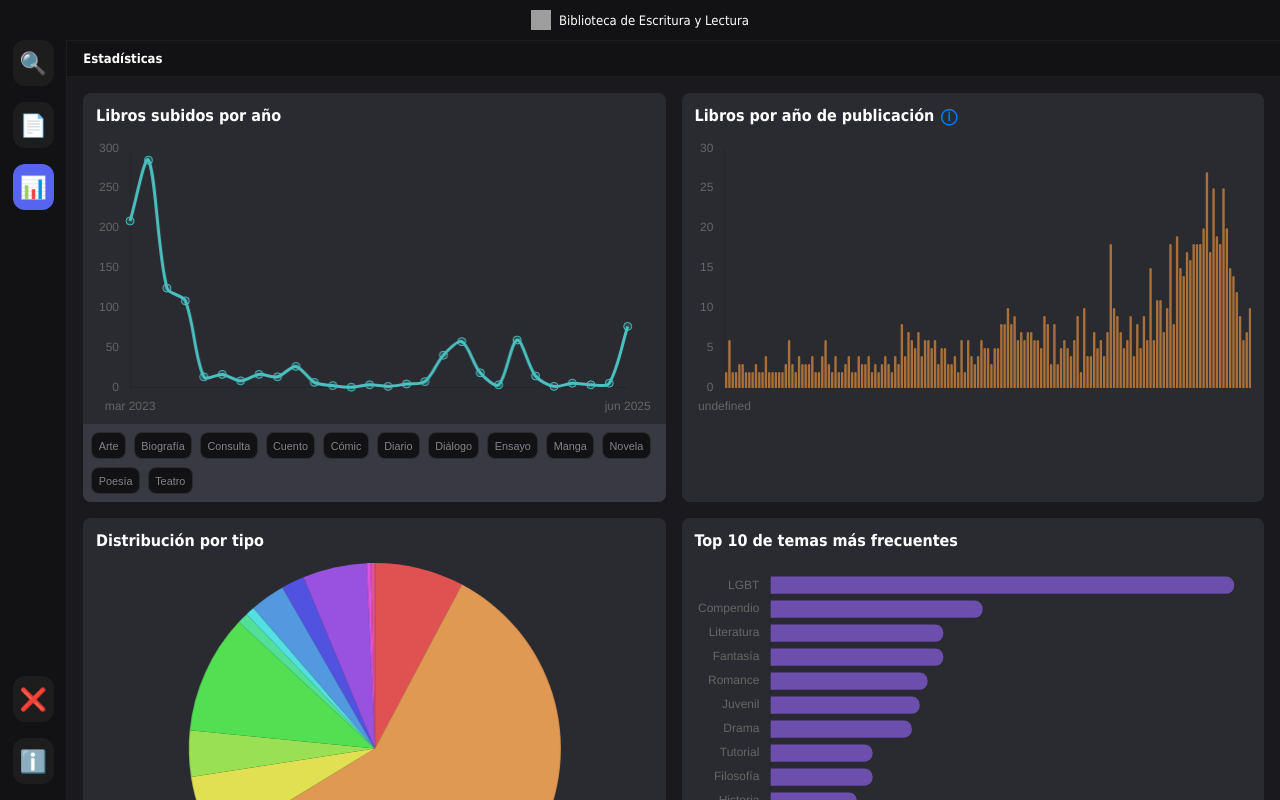
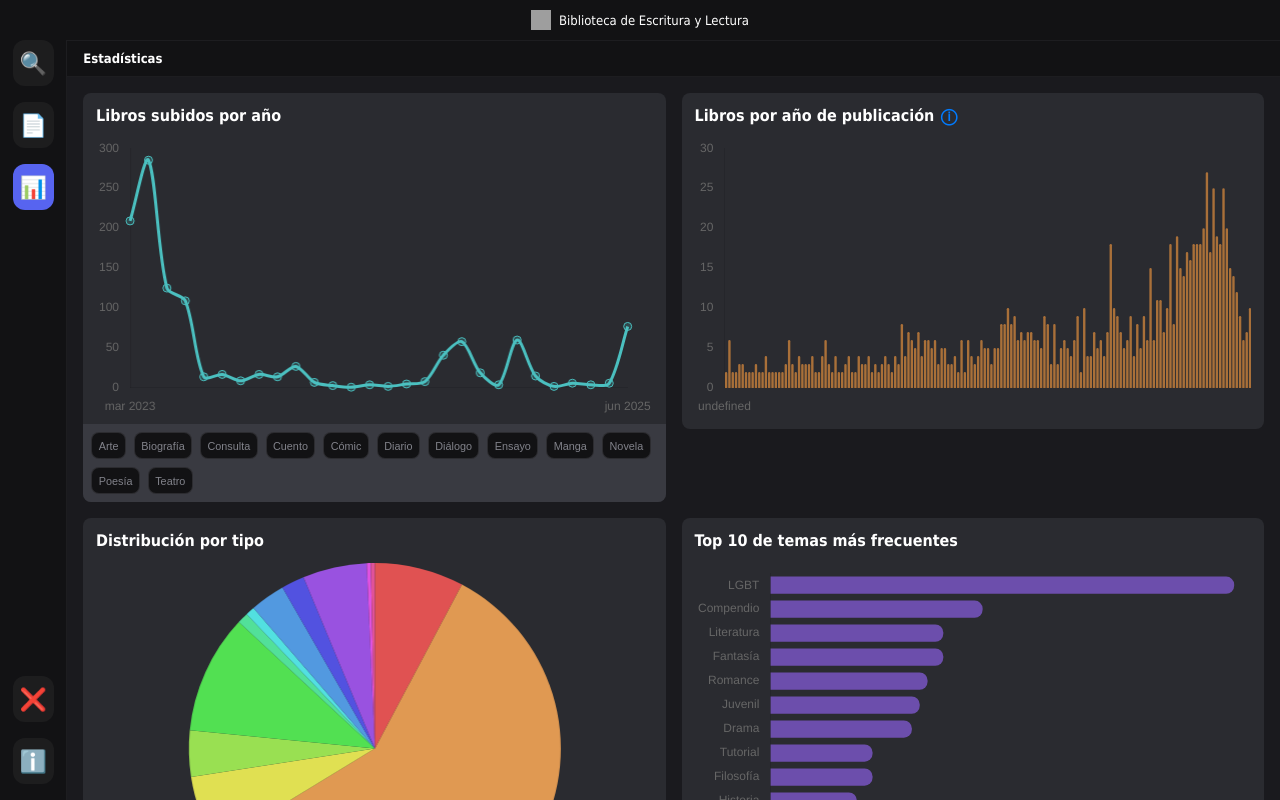
Before and after one commit to EscrituraYLectura/biblioteca, a Next.js app: page /estadisticas in a window 1280 px wide. Built offline with nearby package versions, Linux system fonts and the light colour scheme; grey boxes are pictures that could not be loaded; a web font is replaced by a local one.

Commit message:
Reduce height of graphics

```diff
--- a/styles/global.scss
+++ b/styles/global.scss
@@ -534,7 +534,7 @@ tbody tr {
 
     .contenedor-grafico {
         padding: 0.8rem;
-        height: auto;
+        height: max-content;
         background-color: #2a2b30;
         border-radius: 8px;
 
```
